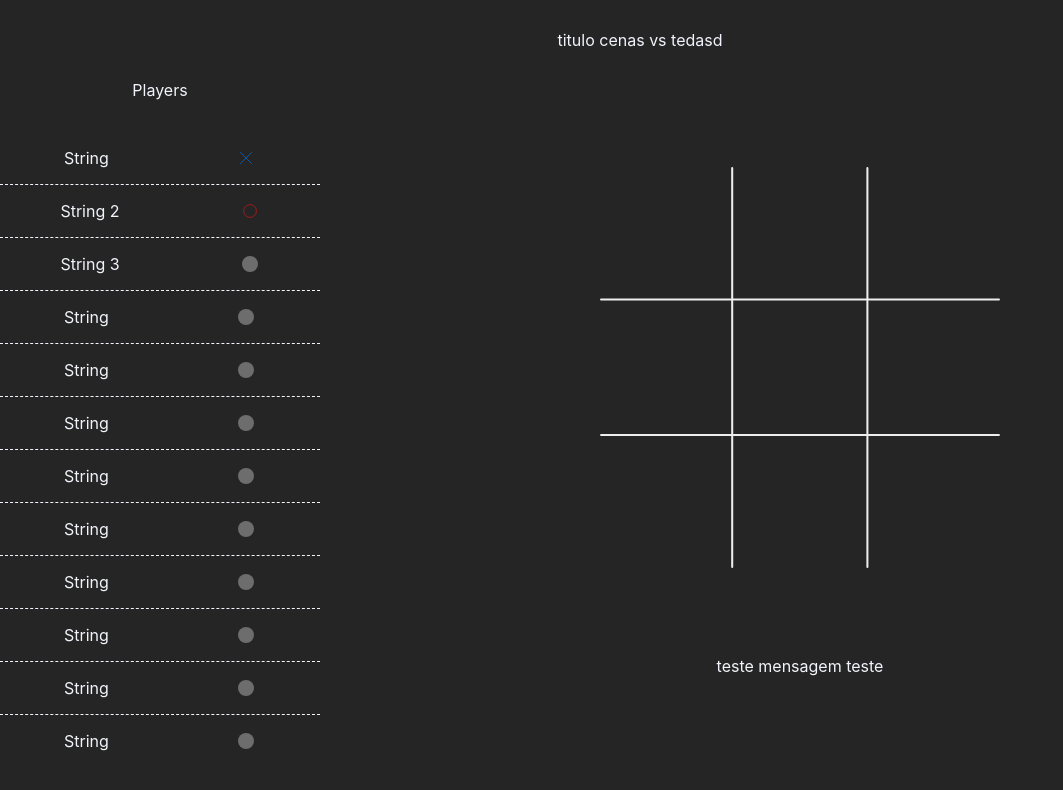
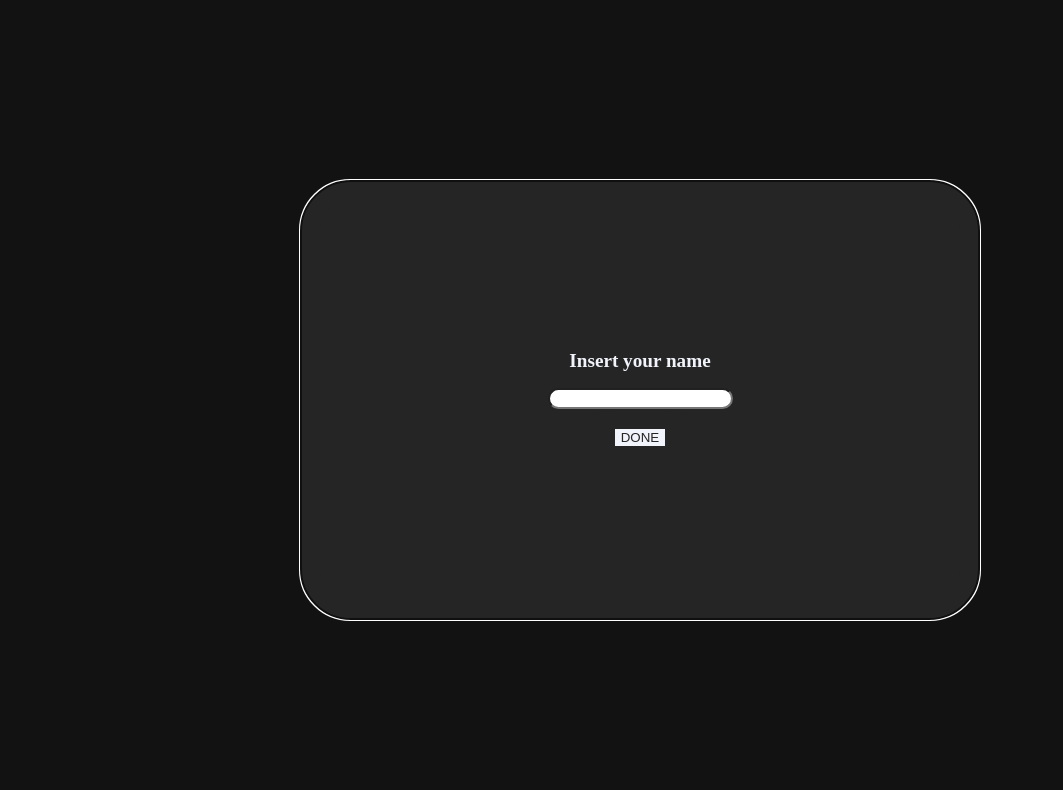
Before and after one commit to iampedrovieira/Tic-Tac-Toe, a Next.js app in the folder front-end/tic-tac-toe/: page /test in a window 1280 px wide. Shown: the top 790 px of the page, without its empty margins (0-1063 px from the left). Built offline with nearby package versions, Linux system fonts and the light colour scheme; no server answers.

Commit message:
[FE]- Check Ready modal done

```diff
--- /dev/null
+++ b/front-end/tic-tac-toe/Components/CheckReady/CheckReadyModal.module.css
@@ -0,0 +1,31 @@
+.box{
+    display: flex;
+    flex-direction: column;
+    align-items: center;
+    justify-content:center;
+    width: 25%;
+    height: 25%;
+    position: absolute;
+    top: 50%;
+    left: 50%;
+    transform: translate(-50%, -50%);
+    background-color: var(--PRIMARY-COLOR-BLACK);
+    border: 20px solid var(--PRIMARY-COLOR-BLACK);
+    border-radius: 50px;
+    box-shadow: 24;
+  }
+
+.input{
+    border-radius: 50px;
+}
+
+.text{
+    color: var(--TEXT-PRIMARY-COLOR-WHITE);
+}
+
+.button{
+    border: 20px solid var(--PRIMARY-COLOR-BLACK);
+    border-radius: 15px;
+    background-color: var(--TEXT-PRIMARY-COLOR-WHITE);
+    color: var(--PRIMARY-COLOR-BLACK);
+}
--- a/front-end/tic-tac-toe/Components/CheckReady/CheckReadyModal.tsx
+++ b/front-end/tic-tac-toe/Components/CheckReady/CheckReadyModal.tsx
@@ -1,18 +1,7 @@
 import * as React from 'react';
-import Box from '@mui/material/Box';
 import Modal from '@mui/material/Modal';
+import styles from "./CheckReadyModal.module.css";
 
-const style = {
-  position: 'absolute' as 'absolute',
-  top: '50%',
-  left: '50%',
-  transform: 'translate(-50%, -50%)',
-  width: 400,
-  bgcolor: 'background.paper',
-  border: '2px solid #000',
-  boxShadow: 24,
-  p: 4,
-};
 
 interface propsInput {
   'open':boolean,
@@ -39,14 +28,15 @@ export default class CheckReadyModal extends
         aria-labelledby="modal-modal-title"
         aria-describedby="modal-modal-description"
       >
-        <Box sx={style}>
-          <h1> Set Ready !</h1>
-        <input
-          type="checkbox"
-          checked={this.props.check}
-          onChange={this.props.onChangeCheck}
-        />
-        </Box>
+         <div className={styles.box}>
+            <h2 className={styles.text}>Set Ready</h2>
+              <input
+                className={styles.input}
+                type="checkbox"
+                checked={this.props.check}
+                onChange={this.props.onChangeCheck}
+            />
+          </div>
       </Modal>
   );
   }
--- /dev/null
+++ b/front-end/tic-tac-toe/Components/InputName/InputNameModal.module.css
@@ -0,0 +1,37 @@
+.modal_main{
+    background-color: var(--PRIMARY-COLOR-BLACK);
+}
+
+.box{
+    display: flex;
+    flex-direction: column;
+    align-items: center;
+    justify-content:center;
+    width: 50%;
+    height: 50%;
+    position: absolute;
+    top: 50%;
+    left: 50%;
+    transform: translate(-50%, -50%);
+    background-color: var(--PRIMARY-COLOR-BLACK);
+    border: 20px solid var(--PRIMARY-COLOR-BLACK);
+    border-radius: 50px;
+    box-shadow: 24;
+  }
+
+.input{
+    border-radius: 50px;
+}
+
+.text{
+    color: var(--TEXT-PRIMARY-COLOR-WHITE);
+}
+
+
+
+.button{
+    border: 20px solid var(--PRIMARY-COLOR-BLACK);
+    border-radius: 15px;
+    background-color: var(--TEXT-PRIMARY-COLOR-WHITE);
+    color: var(--PRIMARY-COLOR-BLACK);
+}
--- a/front-end/tic-tac-toe/Components/InputName/InputNameModal.tsx
+++ b/front-end/tic-tac-toe/Components/InputName/InputNameModal.tsx
@@ -1,18 +1,6 @@
 import * as React from 'react';
-import Box from '@mui/material/Box';
 import Modal from '@mui/material/Modal';
-
-const style = {
-  position: 'absolute' as 'absolute',
-  top: '50%',
-  left: '50%',
-  transform: 'translate(-50%, -50%)',
-  width: 400,
-  bgcolor: 'background.paper',
-  border: '2px solid #000',
-  boxShadow: 24,
-  p: 4,
-};
+import styles from "./InputNameModal.module.css";
 
 interface propsInput {
   'open':boolean,
@@ -35,19 +23,19 @@ export default class CheckReadyModal extends
     }
     return (
       <Modal
+        className={styles.modal_main}
         open={this.props.open}
         onClose={handelClose}
         aria-labelledby="modal-modal-title"
         aria-describedby="modal-modal-description"
       >
-        <Box sx={style}>
-        <p> Insert your name </p>
-        <input type="text" value={this.props.name}
-            onChange={(event)=>this.props.setName(event.target.value)} />
-        <button onClick={()=>this.props.onHandleName()}> DONE </button>
-        </Box>
+        <div className={styles.box}>
+          <h2 className={styles.text}> Insert your name </h2>
+          <input className={styles.input} type="text" value={this.props.name}
+              onChange={(event)=>this.props.setName(event.target.value)} />
+          <button className={styles.button} onClick={()=>this.props.onHandleName()}> DONE </button>
+        </div>
       </Modal>
   );
   }
-
 }
--- a/front-end/tic-tac-toe/Components/PlayerInfo/PlayerInfo.module.css
+++ b/front-end/tic-tac-toe/Components/PlayerInfo/PlayerInfo.module.css
@@ -1,14 +1,23 @@
 .main_box{
-     /* background-color: yellow; */
      height: 100%;
      width: 100%;
      display: flex;
-     flex-direction: row;
-     justify-content: space-around;
-     /*border-bottom: 1px dashed #1C6EA4;
-     /* border-radius: 5px; */
-     border-bottom: 1px dashed var(--TEXT-PRIMARY-COLOR-WHITE);
+     flex-direction: column;
+}
 
+.player_info{
+  height: 90%;
+  width: 100%;
+  display: flex;
+  flex-direction: row;
+  justify-content:space-around;
+}
+
+.separator{
+  align-self: center;
+  height: 9%;
+  width: 80%;
+  background-image: url('./Line-separator.svg');
 }
 
 .name{
--- a/front-end/tic-tac-toe/Components/PlayerInfo/PlayerInfo.tsx
+++ b/front-end/tic-tac-toe/Components/PlayerInfo/PlayerInfo.tsx
@@ -41,10 +41,13 @@ export default class PlayerInfo extends Component<{ player: Player }, State> {
   render() {
     return (
       <div className={styles.main_box}>
-        <div className={styles.name}>
-          <p> {this.props.player.name}</p>
+        <div className={styles.player_info}>
+          <div className={styles.name}>
+            <h4> {this.props.player.name}</h4>
+          </div>
+          <span className={this.state.styleOption}></span>
         </div>
-        <span className={this.state.styleOption}></span>
+        <div className={styles.separator}></div>
       </div>
     );
   }
--- a/front-end/tic-tac-toe/Components/PlayersList/PlayerList.tsx
+++ b/front-end/tic-tac-toe/Components/PlayersList/PlayerList.tsx
@@ -2,6 +2,7 @@ import { Component } from "react";
 import Player from "Types/Player";
 import PlayerInfo from 'Components/PlayerInfo/PlayerInfo';
 import styles from "./PlayerList.module.css";
+
 export default class PlayerListComponent extends Component<{players:Player[] }> {
     constructor(props: { players: Player[]; } | Readonly<{ players: Player[]; }>) {
         super(props);
@@ -9,11 +10,15 @@ export default class PlayerListComponent extends Component<{players:Player[] }>
     render() {
         return(
         <div className={styles.container}>
-            <div className={styles.title}>Players</div>
+            <div className={styles.title}>
+                <h2>Players</h2>
+            </div>
             <div className={styles.list}>
             {this.props.players.map((player,index)=>{
                 return(
-                  <PlayerInfo key={index} player={player} />
+                    <div>
+                    <PlayerInfo key={index} player={player} />
+                    </div>
                 )
               })}
             </div>
--- a/front-end/tic-tac-toe/pages/test/index.tsx
+++ b/front-end/tic-tac-toe/pages/test/index.tsx
@@ -35,7 +35,7 @@ const Home = () => {
   const [title, setTitle] = useState<string>(" titulo cenas vs tedasd");
 
   const [name, setName] = useState<string>("");
-  const [hideNameBox, setHideNameBox] = useState<boolean>(false);
+  const [hideNameBox, setHideNameBox] = useState<boolean>(true);
   const [hideCheckReadyBox, setHideCheckReadyBox] = useState<boolean>(false);
   const [checkBox, setCheckBox] = useState<boolean>(false);
   const [playersList, setPlayersList] = useState<Player[]>([]);
@@ -196,7 +196,9 @@ const Home = () => {
 
   return (
       <div className={styles.container}>
-        <div className={styles.Title}> {title}</div>
+        <div className={styles.Title}>
+          <h1>{title}</h1>
+        </div>
         <div className={styles.Players}>
           <PlayerListComponent players={playersList} />
         </div>
@@ -204,7 +206,10 @@ const Home = () => {
           { socket && game &&
             <BoardComponent game={game} socket={socket} setMessage = {setMessage} handleEmitMove={handleEmitMove} gameEnd={gameEnd}/>
           }
-          <div className={styles.message}> {message}</div>
+          <div className={styles.message}>
+          <h3> {message}
+            </h3>
+            </div>
         </div>
         <InputNameModal
         open={hideNameBox}
--- a/front-end/tic-tac-toe/styles/Home.module.css
+++ b/front-end/tic-tac-toe/styles/Home.module.css
@@ -16,6 +16,7 @@
   grid-area: Title;
   color: var(--TEXT-PRIMARY-COLOR-WHITE);
   align-self: center;
+  padding-left: 25%;
   margin-left: auto;
   margin-right: auto;
 }
--- a/front-end/tic-tac-toe/styles/globals.css
+++ b/front-end/tic-tac-toe/styles/globals.css
@@ -4,8 +4,8 @@ body {
   width: 100%;
   padding: 0;
   margin: 0;
-  font-family: -apple-system, BlinkMacSystemFont, Segoe UI, Roboto, Oxygen,
-    Ubuntu, Cantarell, Fira Sans, Droid Sans, Helvetica Neue, sans-serif;
+  font-family: 'Brush Script MT', cursive;
+  font-size:1vw
 }
 #div_main {
   height: 100%;
```
Also changed, not shown: front-end/tic-tac-toe/pages/index.tsx (+7 -2 lines), front-end/tic-tac-toe/Components/PlayerInfo/Line-separator.svg (added), 1 other file (tests, documents, lock files or other folders).
